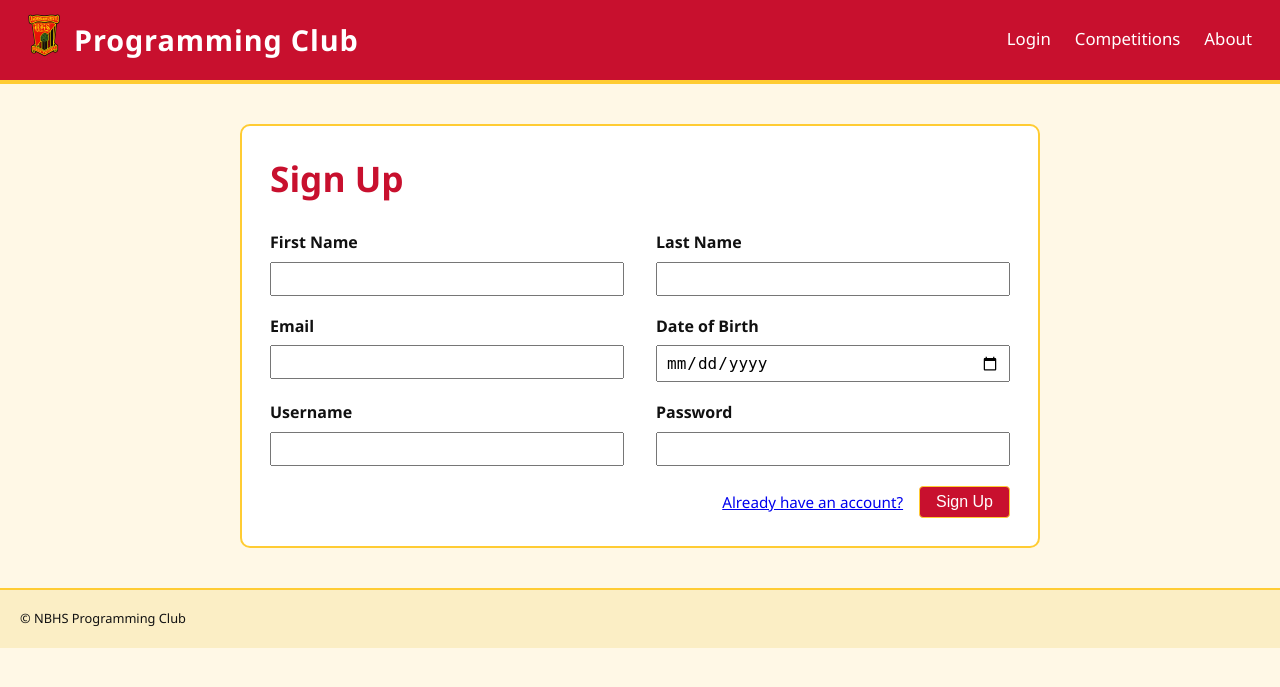
After one commit to gardenssonja/ProgrammingClubWebsite, a Flask app: page /signup.html in a window 1280 px wide. The commit adds this page. Shown: the top 687 px of the page. Run offline with Flask 3, Linux system fonts and the light colour scheme.

Commit message:
Add files via upload

```diff
--- a/ProgrammingClubWebsite-main/ProgrammingClubWebsite-main/main.py
+++ b/ProgrammingClubWebsite-main/ProgrammingClubWebsite-main/main.py
@@ -3,10 +3,30 @@ from flask import render_template
 
 app = Flask(__name__)
 
-@app.route('/justins-home.html')
+@app.route('/home.html')
 @app.route('/')
 def home():
-    return render_template('justins-home.html')
+    return render_template('home.html')
+
+@app.route('/about.html')
+def about():
+    return render_template('about.html')
+
+@app.route('/signup.html')
+def signup():
+    return render_template('signup.html')
+
+@app.route('/login.html')
+def login():
+    return render_template('login.html')
+
+@app.route('/comps.html')
+def comps():
+    return render_template('comps.html')
+
+@app.route('/registration.html')
+def registration():
+    return render_template('registration.html')
 
 if __name__ == '__main__':
     app.run(debug= True)
--- a/ProgrammingClubWebsite-main/ProgrammingClubWebsite-main/static/css/style.css
+++ b/ProgrammingClubWebsite-main/ProgrammingClubWebsite-main/static/css/style.css
@@ -22,12 +22,19 @@ body {
 /* ---------- Navbar ---------- */
 .navbar {
     display: flex;
-    align-items: centre;
-    gap: 18px;
-    padding: 10px 28px;
+    justify-content: space-between;  /* left vs right */
+    align-items: center;             /* vertical centring */
+    padding: 12px 28px;
     background: var(--nbhs-red);
     border-bottom: 4px solid var(--nbhs-gold);
-    color: #fff;
+    color: #ffffff;
+}
+
+/* logo + title group */
+.nav-left {
+    display: flex;
+    align-items: center;
+    gap: 14px;
 }
 
 .logo img {
@@ -38,26 +45,213 @@ body {
     margin: 0;
     font-size: 1.8rem;
     font-weight: 700;
-    color: white;
+    color: #ffffff;
     letter-spacing: 0.03em;
 }
 
-.navigators {
+/* links on the right */
+.nav-links {
+    list-style: none;
+    display: flex;
+    gap: 24px;
     margin: 0;
-    margin-top: 5px;
-    margin-left: 100px;
-    font-size: 1.5rem;
-    font-weight: 600;
-    color: white;
-    letter-spacing: 0.03em;
+    padding: 0;
+}
+
+.nav-links a {
+    color: #ffffff;
     text-decoration: none;
+    font-size: 1.05rem;
+    font-weight: 500;
 }
+
+.nav-links a:hover {
+    color: var(--nbhs-gold);
+    text-decoration: underline;
+}
+
 
 /* ---------- Main content container ---------- */
 .container {
     max-width: 960px;
     margin: 40px auto;
     padding: 0 20px;
+}
+
+/* ---------- Home content container ---------- */
+.week-card-container {
+    display: flex;
+    flex-wrap: wrap;
+    gap: 16px;
+    margin-top: 20px;
+}
+
+.week-card {
+    flex: 1 1 150px;
+    padding: 12px;
+    text-align: centre;
+    border: 2px solid var(--nbhs-gold);
+    border-radius: 6px;
+    background: #fff;
+    color: var(--nbhs-red);
+    font-weight: 700;
+    text-decoration: none;
+    transition: 0.2s ease;
+}
+
+.week-card:hover {
+    background: var(--nbhs-red);
+    color: #fff;
+    border-color: var(--nbhs-gold);
+}
+
+/* ---------- Form Card ---------- */
+.form-card {
+    max-width: 800px;
+    margin: 40px auto;
+    padding: 24px 28px 28px;
+    background: #fff;
+    border: 2px solid var(--nbhs-gold);
+    border-radius: 10px;
+}
+
+.form-card h2 {
+    margin: 0 0 24px;
+    font-size: 2.2rem;
+    color: var(--nbhs-red);
+}
+
+/* ---------- Grid Layout ---------- */
+.signup-form .form-grid {
+    display: grid;
+    grid-template-columns: repeat(2, 1fr);  /* 2 tidy columns */
+    column-gap: 32px;
+    row-gap: 18px;
+}
+
+/* Tablet */
+@media (max-width: 900px) {
+    .signup-form .form-grid {
+        grid-template-columns: 1fr;
+    }
+}
+
+/* Mobile */
+@media (max-width: 600px) {
+    .signup-form .form-grid {
+        grid-template-columns: 1fr;
+    }
+}
+
+.form-field label {
+    display: block;
+    font-weight: 600;
+    margin-bottom: 6px;
+}
+
+.form-field input {
+    width: 100%;
+    padding: 6px 8px;
+    font-size: 1rem;
+    box-sizing: border-box;
+}
+
+/* ---------- Actions ---------- */
+.form-actions {
+    margin-top: 20px;
+    display: flex;
+    justify-content: flex-end;
+    align-items: center;
+    gap: 16px;
+}
+
+.form-link {
+    font-size: 0.95rem;
+}
+
+/* ---------- Login Form Grid ---------- */
+.login-grid {
+    display: grid;
+    grid-template-columns: repeat(2, 1fr);
+    column-gap: 32px;
+    row-gap: 18px;
+    max-width: 600px;
+}
+
+/* Mobile-friendly */
+@media (max-width: 700px) {
+    .login-grid {
+        grid-template-columns: 1fr;
+    }
+}
+/* ---------- Button ---------- */
+.btn-primary {
+    padding: 6px 16px;
+    background: var(--nbhs-red);
+    border: 1px solid var(--nbhs-gold);
+    border-radius: 4px;
+    color: #fff;
+    cursor: pointer;
+    font-size: 1rem;
+}
+
+.btn-primary:hover {
+    background: var(--nbhs-gold);
+    color: #000;
+}
+
+/* ---------- Competitions Page ---------- */
+
+.comp-header {
+    display: flex;
+    align-items: center;
+    gap: 18px;
+    margin-bottom: 32px;
+}
+
+.comp-logo {
+    height: 120px;
+}
+
+.comp-heading {
+    font-size: 2.4rem;
+    font-weight: 700;
+    margin: 0;
+}
+
+.comp-body {
+    margin-top: 10px;
+}
+
+.comp-main-title {
+    font-size: 2.6rem;
+    font-weight: 800;
+    margin: 0 0 20px;
+}
+
+.comp-desc {
+    font-size: 1.1rem;
+    max-width: 900px;
+    margin: 0 0 28px;
+}
+
+.comp-details {
+    font-size: 1.05rem;
+    line-height: 1.5;
+    margin: 0 0 28px;
+}
+
+.comp-register {
+    font-size: 1.1rem;
+}
+
+.comp-register a {
+    text-decoration: underline;
+    color: var(--nbhs-dark);
+}
+
+.comp-register a:hover {
+    color: var(--nbhs-red);
 }
 
 /* ---------- Footer ---------- */
--- a/ProgrammingClubWebsite-main/ProgrammingClubWebsite-main/templates/base.html
+++ b/ProgrammingClubWebsite-main/ProgrammingClubWebsite-main/templates/base.html
@@ -10,11 +10,18 @@
 <body>
     <!-- Top navigation -->
     <nav class="navbar">
+    <div class="nav-left">
         <a href="{{ url_for('home') }}" class="logo">
             <img src="{{ url_for('static', filename='images/normo_logo.png') }}" alt="NBHS Logo">
         </a>
         <h1 class="site-title">Programming Club</h1>
-        <a href="{{ url_for('about') }}" class="navigators">About</a>
+    </div>
+
+    <ul class="nav-links">
+        <li><a href="{{ url_for('login') }}">Login</a></li>
+        <li><a href="{{ url_for('comps') }}">Competitions</a></li>
+        <li><a href="{{ url_for('about') }}">About</a></li>
+    </ul>
     </nav>
 
     <!-- Main page content -->
--- /dev/null
+++ b/ProgrammingClubWebsite-main/ProgrammingClubWebsite-main/templates/registration.html
@@ -0,0 +1,4 @@
+{% extends "base.html" %}
+{% block title %}Competition Registration | NBHS Programming Club{% endblock %}
+{% block content %}
+{% endblock %}
--- /dev/null
+++ b/ProgrammingClubWebsite-main/ProgrammingClubWebsite-main/templates/signup.html
@@ -0,0 +1,40 @@
+{% extends "base.html" %}
+{% block title %}Sign Up | NBHS Programming Club{% endblock %}
+{% block content %}
+<section class="form-card">
+    <h2>Sign Up</h2>
+    <form action="placeholder" class="signup-form">
+        <div class="form-grid">
+            <div class="form-field">
+                <label for="fname">First Name</label>
+                <input type="text" id="fname" name="fname" required>
+            </div>
+            <div class="form-field">
+                <label for="lname">Last Name</label>
+                <input type="text" id="lname" name="lname">
+            </div>
+            <div class="form-field">
+                <label for="email">Email</label>
+                <input type="email" id="email" name="email"
+                pattern="[A-Za-z0-9_.-]+@[a-z]+\.[a-z]{2,}" required>
+            </div>
+            <div class="form-field">
+                <label for="dob">Date of Birth</label>
+                <input type="date" id="dob" name="dob" required>
+            </div>
+            <div class="form-field">
+                <label for="username">Username</label>
+                <input type="text" id="username" name="username" required>
+            </div>
+            <div class="form-field">
+                <label for="password">Password</label>
+                <input type="password" id="password" name="password" required>
+            </div>
+        </div>
+        <div class="form-actions">
+            <a href="login.html" class="form-link">Already have an account?</a>
+            <button type="submit" class="btn-primary">Sign Up</button>
+        </div>
+    </form>
+</section>
+{% endblock %}
```
Also changed, not shown: ProgrammingClubWebsite-main/ProgrammingClubWebsite-main/templates/about.html (added, +8 -0 lines), ProgrammingClubWebsite-main/ProgrammingClubWebsite-main/templates/comps.html (added, +20 -0 lines), ProgrammingClubWebsite-main/ProgrammingClubWebsite-main/templates/home.html (added, +28 -0 lines), ProgrammingClubWebsite-main/ProgrammingClubWebsite-main/templates/login.html (added, +23 -0 lines).
